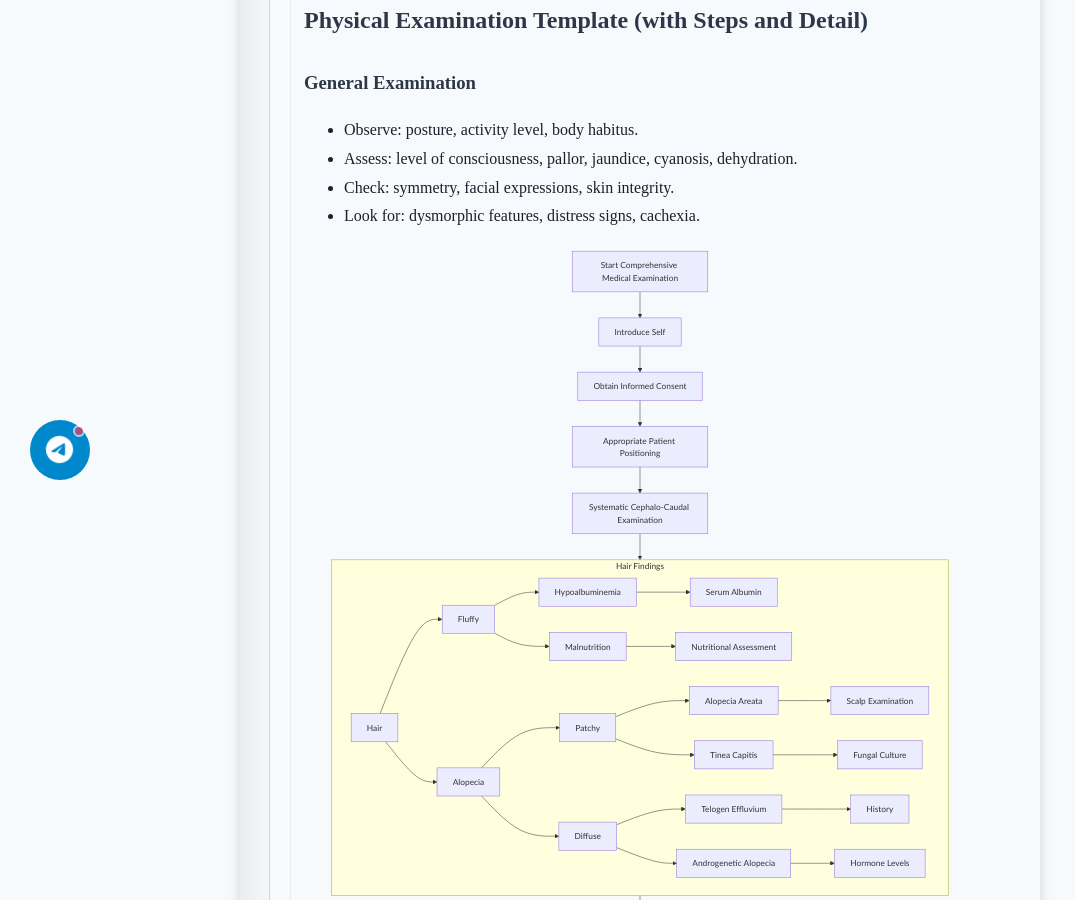
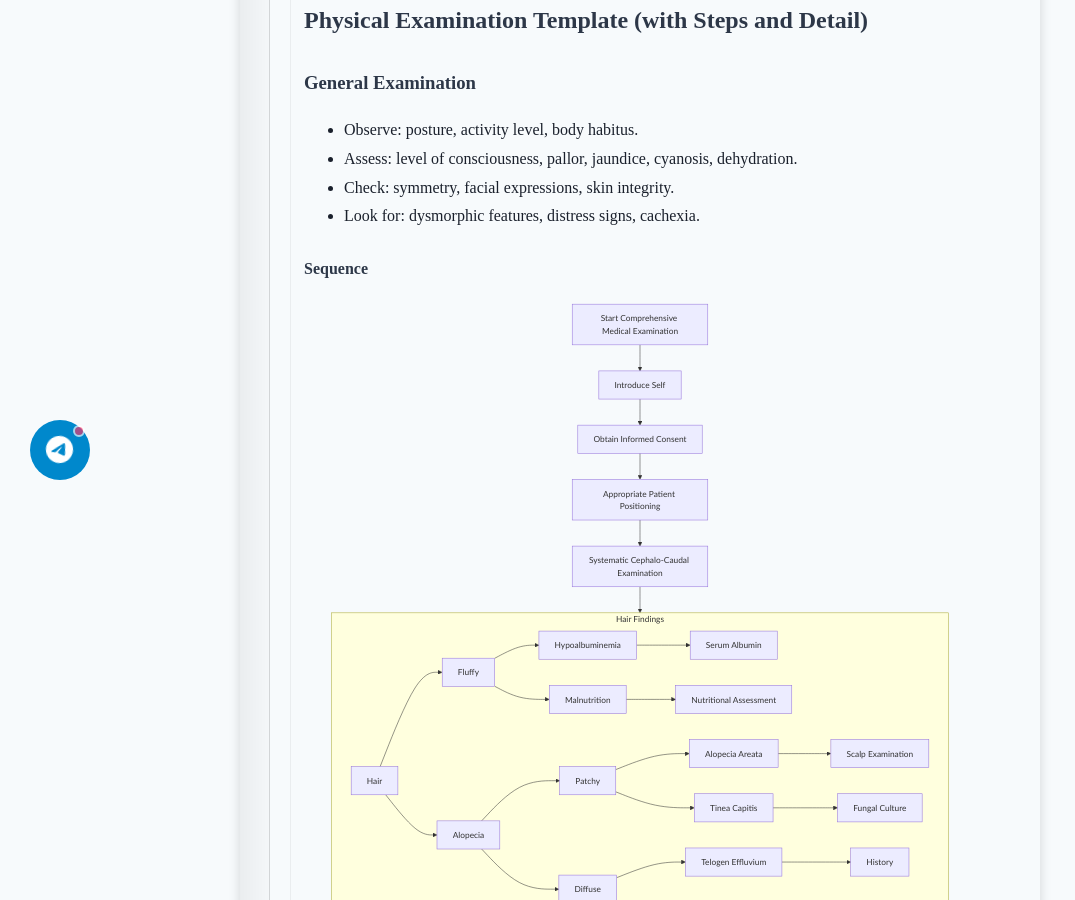
Before and after one commit to Nadira3/Nadira3.github.io, a Jekyll site: the page built from _journal/2025-05-09-pediatric-surgery.markdown, in a window 1280 px wide and 900 px high, scrolled down 2316 px. Shown: the whole window, without its empty margins (0-1075 px from the left). Built offline with Jekyll 4.4.1, drawn with Linux system fonts in a browser that asks for light colours; some web fonts are replaced.

Commit message:
Update 2025-05-09-pediatric-surgery.markdown

```diff
--- a/_journal/2025-05-09-pediatric-surgery.markdown
+++ b/_journal/2025-05-09-pediatric-surgery.markdown
@@ -85,6 +85,7 @@ Circumcision is the surgical removal of the prepuce (foreskin) of the penis.
 - Check: symmetry, facial expressions, skin integrity.
 - Look for: dysmorphic features, distress signs, cachexia.
 
+#### Sequence
 <div class="mermaid">
 flowchart TB
     %% Overall Examination Flow
```
